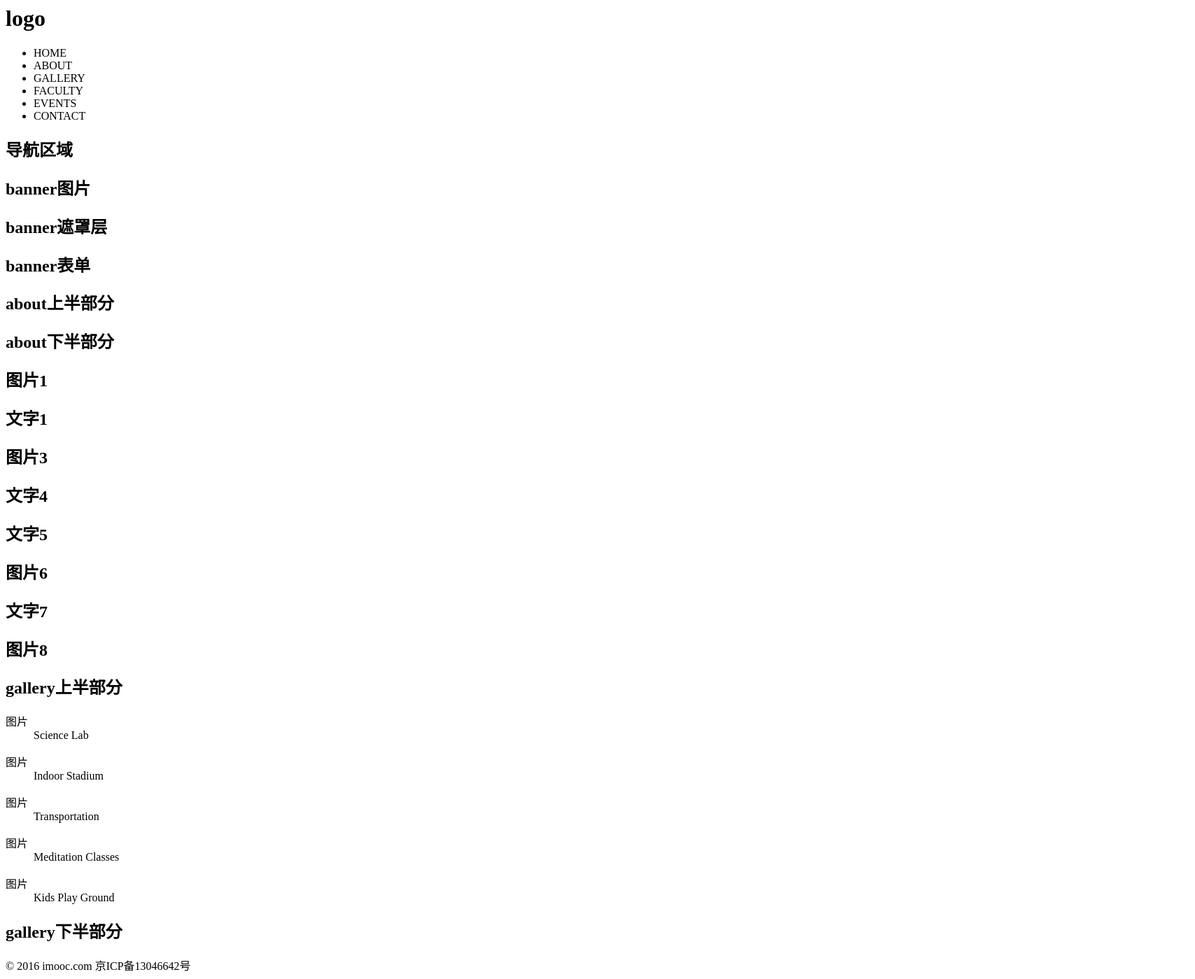
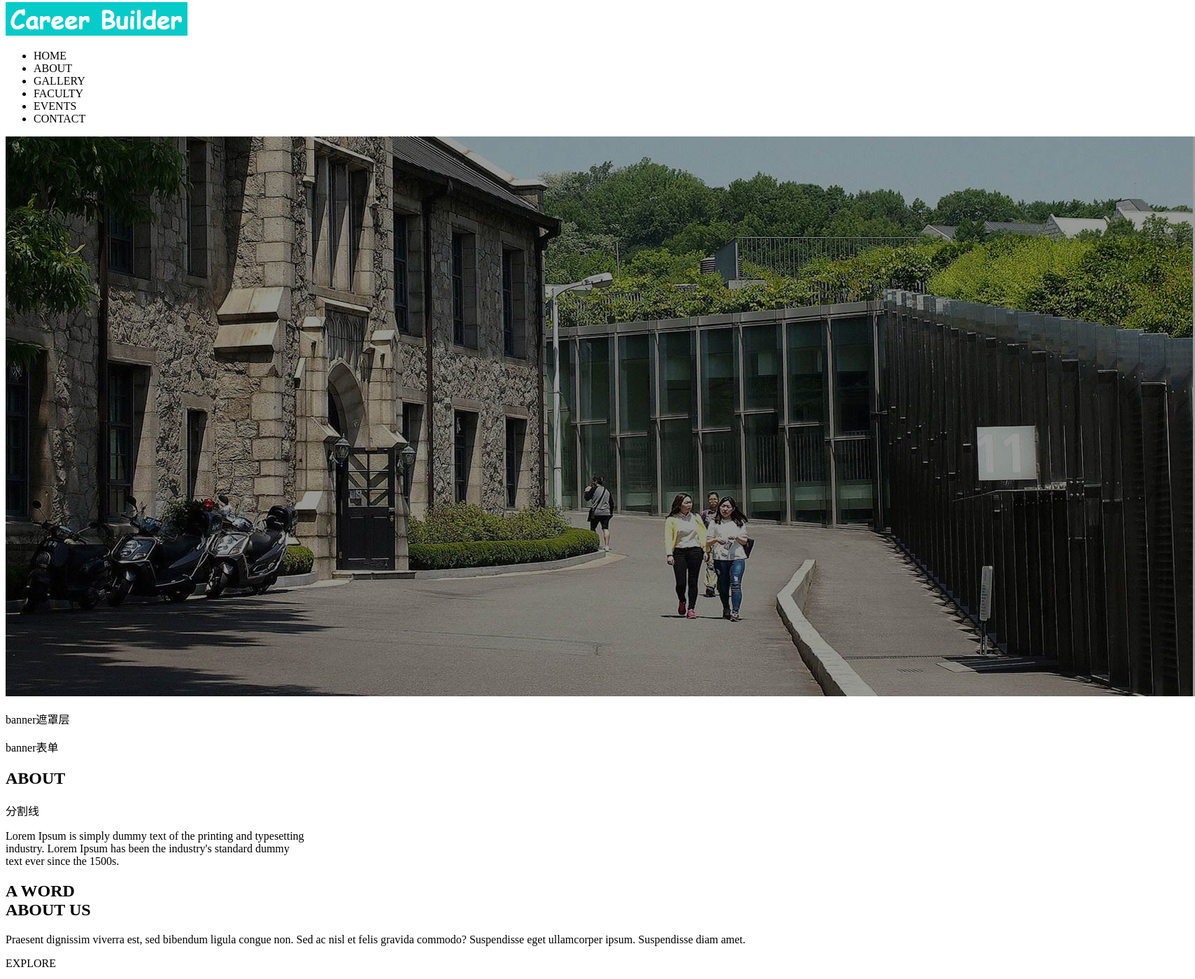
Before and after one commit to zzg2333/xiaomu, a plain HTML site: page index.html in a window 1280 px wide. Shown: the part 13-1412 px from the top of the page at 70% size, 1708 px wide, since content can reach past the window. Drawn offline with Linux system fonts and the light colour scheme.

Commit message:
wip:增加内容
Signed-off-by: zzg2333 <2054613054@qq.com>

```diff
--- a/index.html
+++ b/index.html
@@ -7,10 +7,16 @@
   </head>
   <body>
     <!-- Header区域 -->
-    <div>
+    <header>
       <!-- 网页logo -->
       <div class="logo">
-        <h1>logo</h1>
+        <p>
+          <img src="images/logo.png" alt="">
+        </p>
+    </header>
+
+    <!-- 网页导航条 -->
+    <nav>
         <ul type="disc">
           <li>HOME</li>
           <li>ABOUT</li>
@@ -19,98 +25,119 @@
           <li>EVENTS</li>
           <li>CONTACT</li>
         </ul>
-      </div>
-
-      <!-- 网页导航条 -->
-      <div>
-        <h2>导航区域</h2>
-      </div>
-    </div>
+    </nav>
+    </header>
 
     <!-- Banner区域 -->
     <div>
       <div>
-        <h2>banner图片</h2>
+        <p><img src="images/banner3.jpg" alt=""></p>
       </div>
 
       <div>
-        <h2>banner遮罩层</h2>
+        <p>banner遮罩层</p>
+        <p>banner表单</p>
+      </div>
+    </div>
+
+    <!-- About区域 -->
+    <h2>ABOUT</h2>
+    <div>
+      <div>
+        <p>分割线</p>
       </div>
 
       <div>
-        <h2>banner表单</h2>
-    </div>
+        <p>Lorem Ipsum is simply dummy text of the printing and typesetting <br />industry. Lorem Ipsum has been the industry's standard dummy <br />text ever since the 1500s.</p>
+      </div>
+      <div>
+        <h2>A WORD<br />
+        ABOUT US</h2>
+      <div>
+        <p>Praesent dignissim viverra est, sed bibendum ligula congue non. Sed ac nisl et felis gravida commodo? Suspendisse eget ullamcorper ipsum. Suspendisse diam amet.</p>
+        <span>EXPLORE</span>
+        <p><img src="images/bb3.jpg" alt=""></p>
+        <p>70000</p>
+        <p><span>分割线</span><br />
+          Students
+        </p>
+        <p>600</p>
+        <p><span>分割线</span><br />
+          Faculty
+        </p>
 
-    <!-- About区域 -->
-    <div>
-      <div>
-        <h2>about上半部分</h2>
-      </div>
-
-      <div>
-        <h2>about下半部分</h2>
       </div>
     </div>
 
     <!-- 图文混排区域 -->
     <div>
       <div>
-        <h2>图片1</h2>
-        <h2>文字1</h2>
-      </div>
-
-      <div>
-        <h2>图片3</h2>
-        <h2>文字4</h2>
-      </div>
-
-      <div>
-        <h2>文字5</h2>
-        <h2>图片6</h2>
-      </div>
-
-      <div>
-        <h2>文字7</h2>
-        <h2>图片8</h2>
+        <p><img src="images/b1.jpg" alt=""></p>
+        <h2>Library</h2>
+        <p>Lorem Ipsum is simply dummy text of the printing and typesetting industry</p>
+        <p>Lorem Ipsum has been the industry's standard dummy text ever since the 1500s, when an unknown printer took a galley of type and scrambled it to make a type specimen book.</p>
+        <span>EXPLORE</span>
+        <p><img src="images/b2.jpg" alt=""></p>
+        <h2>Library</h2>
+        <p>Lorem Ipsum is simply dummy text of the printing and typesetting industry</p>
+        <p>Lorem Ipsum has been the industry's standard dummy text ever since the 1500s, when an unknown printer took a galley of type and scrambled it to make a type specimen book.</p>
+        <h2>Library</h2>
+        <p>Lorem Ipsum is simply dummy text of the printing and typesetting industry</p>
+        <p>Lorem Ipsum has been the industry's standard dummy text ever since the 1500s, when an unknown printer took a galley of type and scrambled it to make a type specimen book.</p>
+        <span>EXPLORE</span>
+        <p><img src="images/b3.jpg" alt=""></p>
+        <h2>Library</h2>
+        <p>Lorem Ipsum is simply dummy text of the printing and typesetting industry</p>
+        <p>Lorem Ipsum has been the industry's standard dummy text ever since the 1500s, when an unknown printer took a galley of type and scrambled it to make a type specimen book.</p>
+        <span>EXPLORE</span>
+        <p><img src="images/b4.jpg" alt=""></p>
       </div>
 
       <!-- Gallery区域 -->
       <div>
-        <h2>gallery上半部分</h2>
+        <h2>GALLERY</h2>
+        <div>
+        <p>分割线</p>
+      </div>
+
+      <div>
+        <p>Lorem Ipsum is simply dummy text of the printing and typesetting <br />industry. Lorem Ipsum has been the industry's standard dummy <br />text ever since the 1500s.</p>
+      </div>
         <dl>
-          <dt>图片</dt>
+          <dt><img src="images/03-01.jpg" alt=""></dt>
           <dd>Science Lab</dd>
         </dl>
 
         <dl>
-          <dt>图片</dt>
+          <dt><img src="images/03-02.jpg" alt=""></dt>
           <dd>Indoor Stadium</dd>
         </dl>
 
         <dl>
-          <dt>图片</dt>
+          <dt><img src="images/03-03.jpg" alt="">/dt>
           <dd>Transportation</dd>
         </dl>
 
         <dl>
-          <dt>图片</dt>
+          <dt><img src="images/03-04.jpg" alt=""></dt>
+          <dd>kids Room</dd>
+        </dl>
+
+        <dl>
+          <dt><img src="images/03-05.jpg" alt=""></dt>
           <dd>Meditation Classes</dd>
         </dl>
 
         <dl>
-          <dt>图片</dt>
+          <dt><img src="images/03-06.jpg" alt=""></dt>
           <dd>Kids Play Ground</dd>
         </dl>
       </div>
 
-      <div>
-        <h2>gallery下半部分</h2>
-      </div>
+      <!-- footer页脚 -->
+      <footer>
+        <p>&copy;&nbsp;2016&nbsp;imooc.com&nbsp;京ICP备13046642号</p>
+      </footer>
 
-      <!-- footer页脚 -->
-      <div>
-        <p>&copy;&nbsp;2016&nbsp;imooc.com&nbsp;京ICP备13046642号</p>
-      </div>
-    </div>
   </body>
 </html>
```
Also changed, not shown: images/03-01.jpg (added), images/03-02.jpg (added), images/03-03.jpg (added), images/03-04.jpg (added), images/03-05.jpg (added), images/03-06.jpg (added), images/b1.jpg (added), images/b2.jpg (added), images/b3.jpg (added), images/b4.jpg (added), images/banner3.jpg (added), images/bb3.jpg (added), images/logo.png (added).
